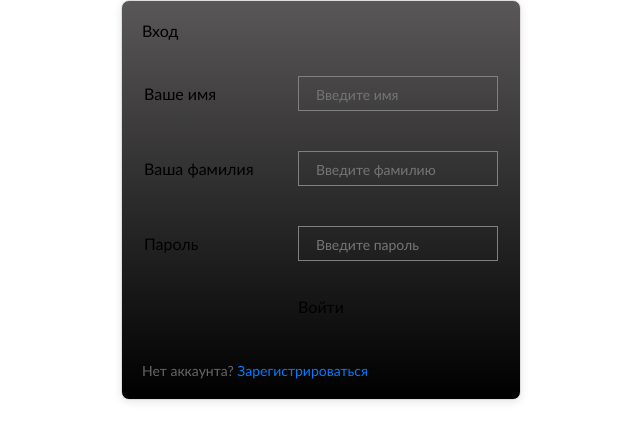
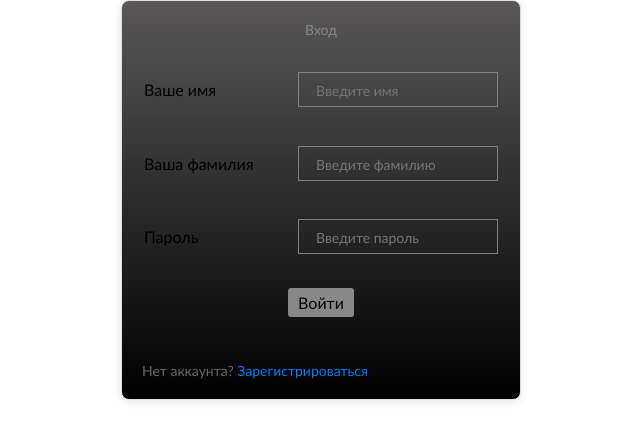
Before and after one commit to Zhenya12345hdbd/123, a React (Create React App) app: page / in a window 1280 px wide. Shown: the top 440 px of the page, without its empty margins (319-959 px from the left). Built offline with nearby package versions, Linux system fonts and the light colour scheme; no server answers.

Commit message:
Сообщение коммита

```diff
--- a/src/main/form/form.css
+++ b/src/main/form/form.css
@@ -18,16 +18,18 @@
   padding: 7px;
   cursor: pointer;
   border: 1px solid gray;
+  outline: none;
+  color : gray;
 }
 .form_for_input:hover{
   border: 1px solid red;
   padding: 7px;
 }
-.form_for_input:active{
+.form_for_input:focus{
   border: 1px solid red;
-
   padding: 7px;
   cursor: none;
+  box-shadow: 0 0px 15px #d9534f;
 }
 
 .input-group {
@@ -37,8 +39,54 @@
   flex-direction: row;
   align-items: center;
   justify-content:space-between;
+  margin: 2px;
+}
+.text_regist{
+  font-size: 14px;
+  color: #888;
+  align-self: center;
+}
+.capcha{
+  flex-direction: column;
+}
+.capcha_div{
+  display: flex;
+  width: 100%;
+  flex-direction: row;
+  gap: 20px;
+}
+.capcha_img{
+  border:1px dashed #999;
+  border-radius:4 ;
+  height: 60px;
+  width: 100px;
+  display: flex;
+  align-items: center;
+  justify-content: center;
+  font-size: 12px;
+  color: #666;
+   background: #f5f5f5;
+}
+.button_registr{
+  align-self: center;
+  display: block;
 
-  margin: 2px;
+  padding:5px 10px;
+  background-color: #888;
+  border-radius: 3px;
+}
+.button_registr{
+  align-self: center;
+
+
+  padding:5px 10px;
+  background-color: #888;
+  border-radius: 3px;
+}
+.button_registr:active{
+  background-color: red;
+  box-shadow: 0 0px 15px #d9534f;
+
 }
 
 .input-label {
--- a/src/main/form/form.jsx
+++ b/src/main/form/form.jsx
@@ -150,12 +150,12 @@ const LoginForm = ({ onAuthSuccess }) => {
 
   return (
     <form onSubmit={handleSubmit} className="login-form">
-      <h2 >{mode === 'register' ? 'Регистрация' : 'Вход'}</h2>
+      <h2 className='text_regist'>{mode === 'register' ? 'Регистрация' : 'Вход'}</h2>
 
       {error && <p className="error-message">{error}</p>}
 
       <div className="input-group">
-        <label htmlFor="firstName">{mode === 'register' ? 'Имя' : 'Ваше имя'}</label>
+        <label >{mode === 'register' ? 'Имя' : 'Ваше имя'}</label>
         <input
           type="text"
           className='form_for_input'
@@ -169,7 +169,7 @@ const LoginForm = ({ onAuthSuccess }) => {
       </div>
 
       <div className="input-group">
-        <label htmlFor="lastName">{mode === 'register' ? 'Фамилия' : 'Ваша фамилия'}</label>
+        <label >{mode === 'register' ? 'Фамилия' : 'Ваша фамилия'}</label>
         <input
           type="text"
           className='form_for_input'
@@ -183,7 +183,7 @@ const LoginForm = ({ onAuthSuccess }) => {
       </div>
 
       <div className="input-group">
-        <label htmlFor="password">Пароль</label>
+        <label >Пароль</label>
         <input
           type={mode === 'register' ? 'text' : 'password'}
           id="password"
@@ -196,16 +196,31 @@ const LoginForm = ({ onAuthSuccess }) => {
         />
       </div>
 
+
+
       {mode === 'register' && (
         <div className="input-group">
-          <label>Капча</label>
-          <div style={{ display: 'flex', alignItems: 'center', gap: 8 }}>
+          <label htmlFor="avatar">Аватар</label>
+          <input
+            type="file"
+            id="avatar"
+            accept="image/*"
+            onChange={handleFileChange}
+            required
+          />
+          {selectedFile && (
+            <p style={{ fontSize: '12px', color: '#666', marginTop: '5px' }}>
+              Выбран: {selectedFile.name}
+            </p>
+          )}
+        </div>
+      )}
+      {mode === 'register' && (
+        <div className=" capcha">
+          <label>введите цифры с картинки</label>
+          <div className='capcha_div'>
             {USE_MOCK ? (
-              <div style={{
-                border: '1px dashed #999', borderRadius: 4, height: 60, width: 160,
-                display: 'flex', alignItems: 'center', justifyContent: 'center',
-                fontSize: 12, color: '#666', background: '#f5f5f5',
-              }}>
+              <div className='capcha_img'>
                 Капча (мок)
               </div>
             ) : (
@@ -238,25 +253,7 @@ const LoginForm = ({ onAuthSuccess }) => {
         </div>
       )}
 
-      {mode === 'register' && (
-        <div className="input-group">
-          <label htmlFor="avatar">Аватар</label>
-          <input
-            type="file"
-            id="avatar"
-            accept="image/*"
-            onChange={handleFileChange}
-            required
-          />
-          {selectedFile && (
-            <p style={{ fontSize: '12px', color: '#666', marginTop: '5px' }}>
-              Выбран: {selectedFile.name}
-            </p>
-          )}
-        </div>
-      )}
-
-      <button type="submit" disabled={isSubmitting}>
+      <button type="submit" className='button_registr' disabled={isSubmitting}>
         {isSubmitting ? 'Обработка...' : mode === 'register' ? 'Зарегистрироваться' : 'Войти'}
       </button>
 
```
